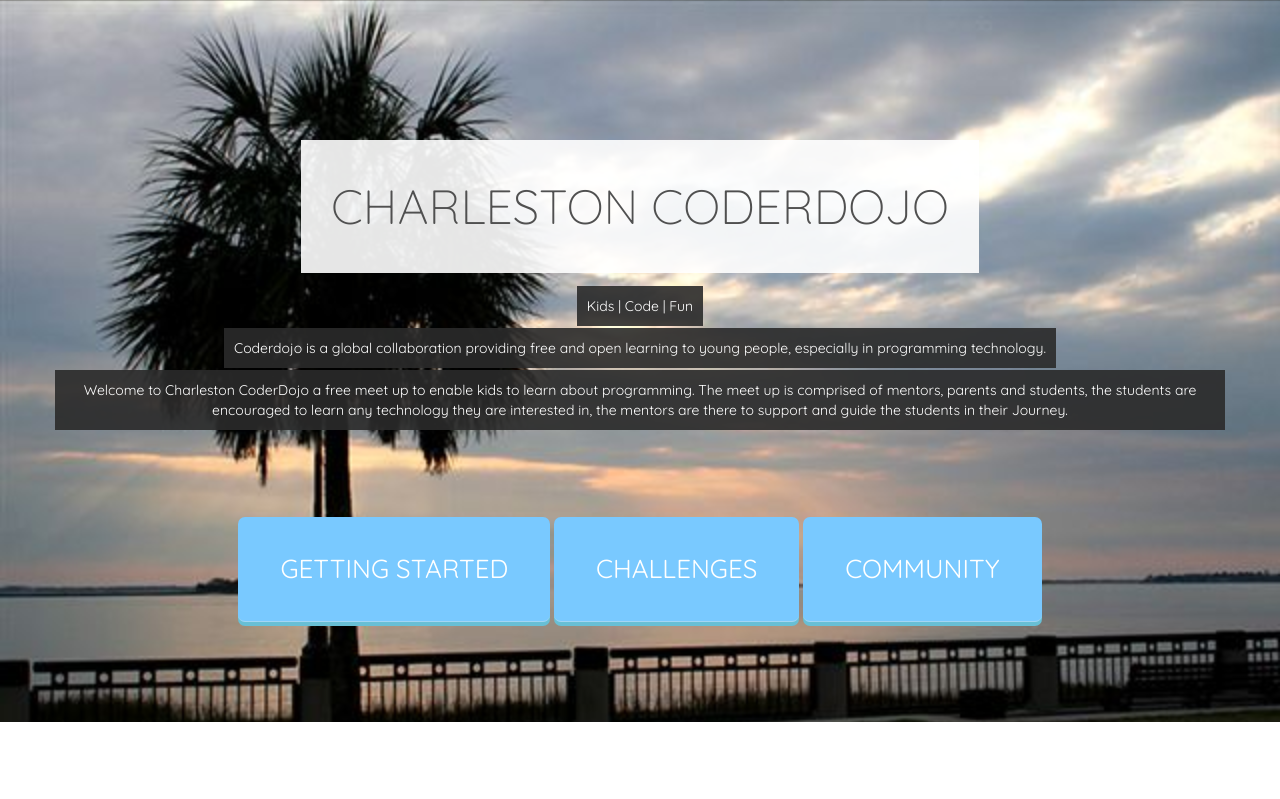
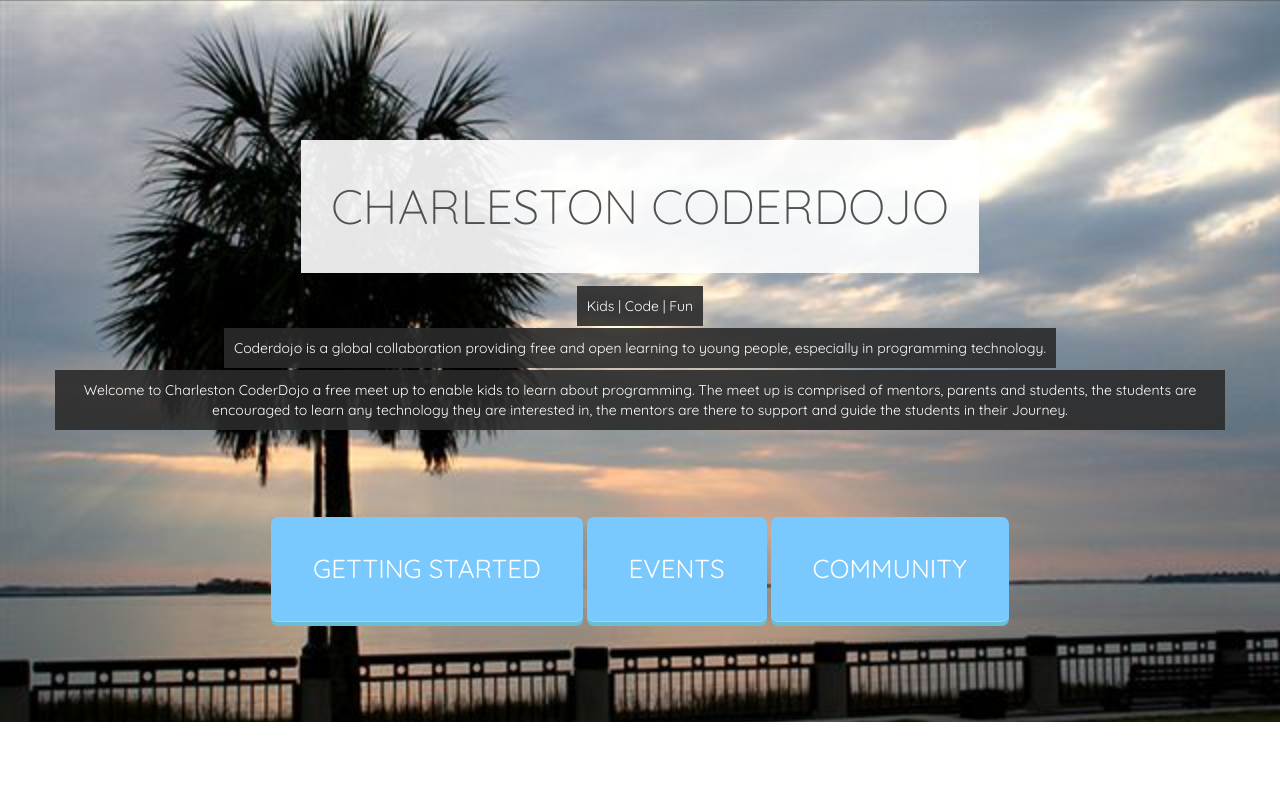
Before and after one commit to CoderDojoCHS/coderdojochs.github.io, a plain HTML site: page index.html in a window 1280 px wide. Shown: the top 799 px of the page. Drawn offline with Linux system fonts and the light colour scheme.

Commit message:
updated buttons

```diff
--- a/index.html
+++ b/index.html
@@ -50,8 +50,8 @@
             </p>
 
             <div class="app-buttons">
-              <a href="http://www.codecademy.com/courses/getting-started-v2" class="header-btn" target="_new">Getting Started</a>
-              <a href="http://code.org/learn" class="header-btn" target="_new">Challenges</a>
+              <a href="https://coderdojo.com/resources/" class="header-btn" target="_new">Getting Started</a>
+              <a href="https://zen.coderdojo.com/dojos/us/mount-pleasant-sc/charleston-sc-jrscode" class="header-btn" target="_new">Events</a>
               <a href="https://plus.google.com/u/0/communities/101378504202902416735" class="header-btn" target="_new">Community</a>
             </div>
           </div>
```
